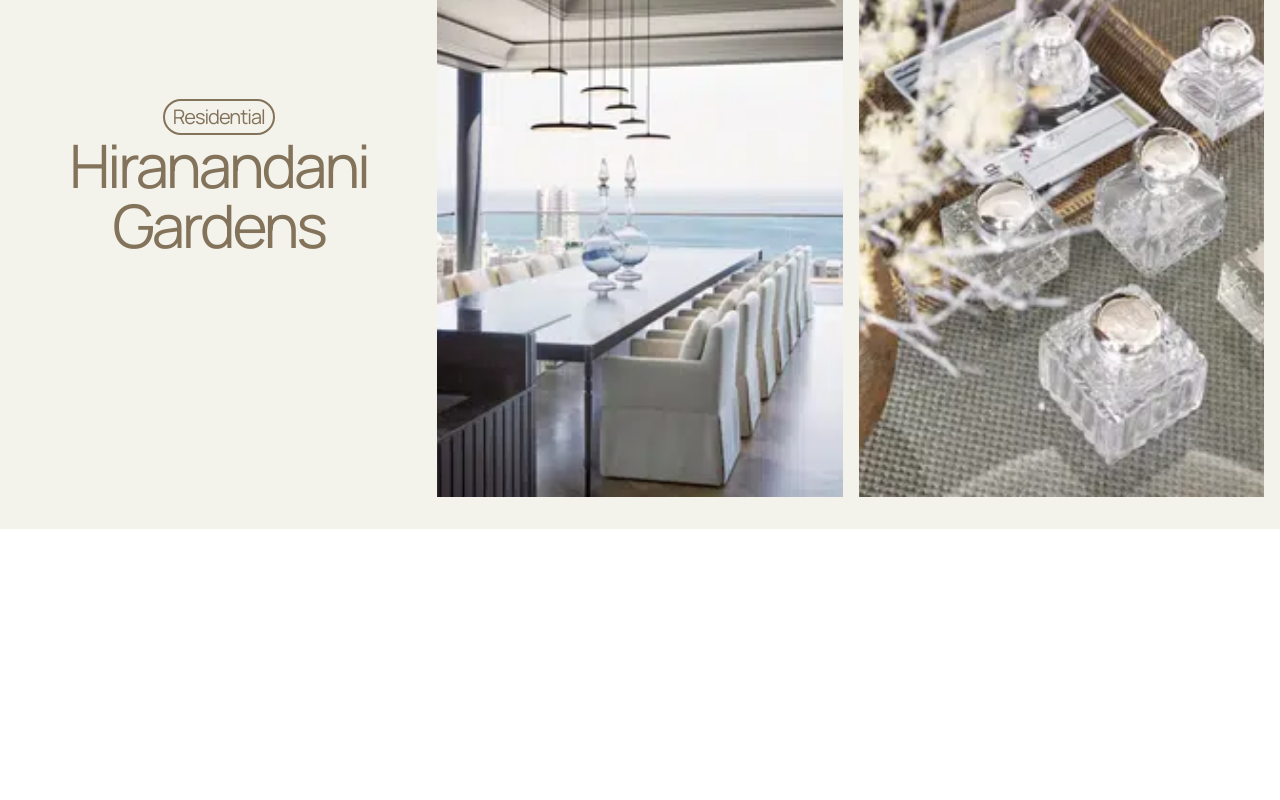
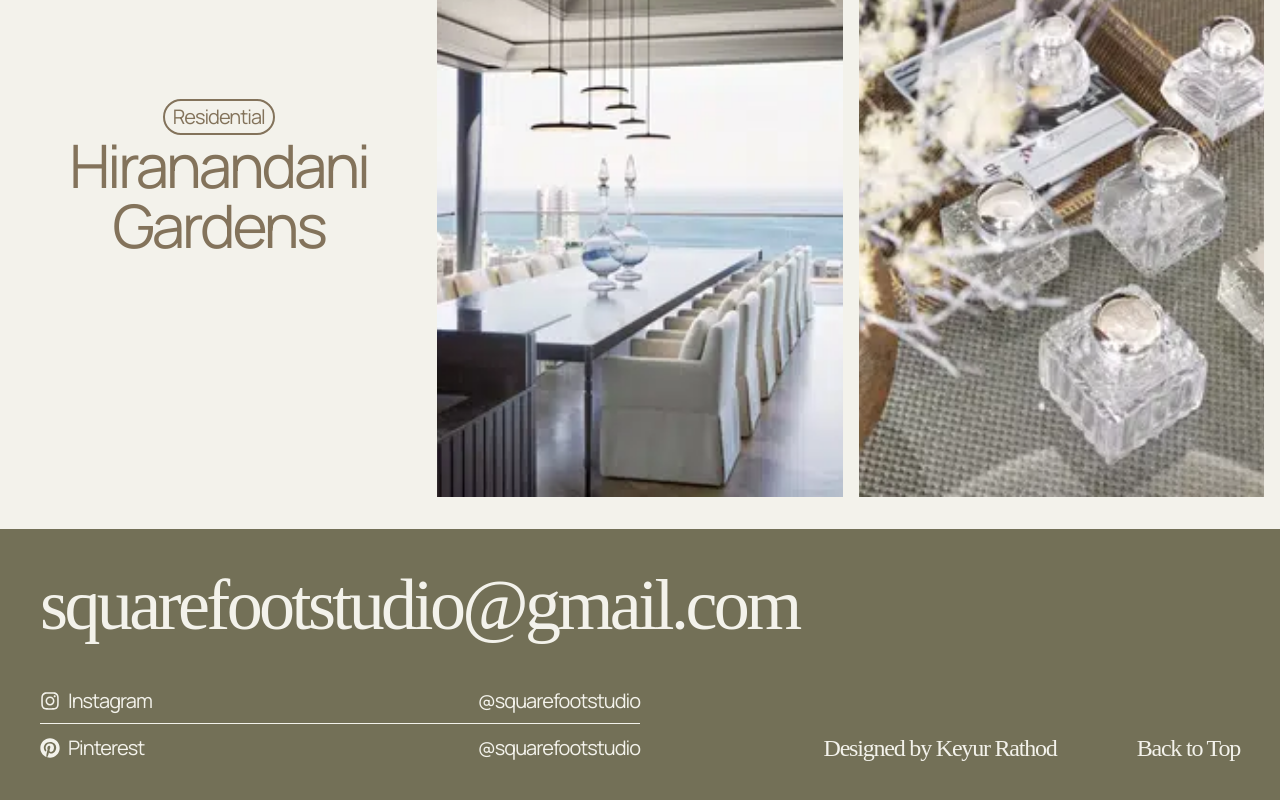
Before and after one commit to Keyurrr14/SquareFoot.studio, a React (Create React App) app: page / in a window 1280 px wide. Shown: the part 4222-5022 px from the top of the page. Before the commit the page ends 4751 px from the top, so only its background shows below. Built offline with nearby package versions, Linux system fonts and the light colour scheme; a web font is replaced by a local one.

Commit message:
Footer added

```diff
--- a/package.json
+++ b/package.json
@@ -10,6 +10,7 @@
     "locomotive-scroll": "^4.1.4",
     "react": "^18.3.1",
     "react-dom": "^18.3.1",
+    "react-icons": "^5.3.0",
     "react-router-dom": "^7.0.1",
     "react-scripts": "5.0.1",
     "react-scroll-parallax": "^3.4.5",
--- /dev/null
+++ b/src/components/Footer.jsx
@@ -0,0 +1,47 @@
+import { FaInstagram, FaPinterest } from "react-icons/fa6";
+
+export default function Footer() {
+  return (
+    <div className="w-full h-[200px] sm:h-[225px] md:h-[250px] lg:h-[275px] bg-[#737057] p-4 sm:p-6 md:p-8 lg:p-10 flex flex-col items-start">
+      <h1 className="font-marbley text-beige text-2xl sm:text-3xl md:text-4xl lg:text-5xl xl:text-7xl tracking-tighter break-words relative group cursor-pointer">
+        squarefootstudio@gmail.com
+        <span className="absolute bottom-0 left-0 w-0 h-0.5 bg-beige transition-all duration-300 group-hover:w-full"></span>
+      </h1>
+      <div className="w-full md:w-1/2 flex flex-row items-center justify-between mt-auto">
+        <div className="flex items-center gap-2">
+          <FaInstagram className="text-beige text-xs sm:text-sm md:text-base lg:text-lg xl:text-xl" />
+          <h1 className="font-manrope text-beige text-xs sm:text-sm md:text-base lg:text-lg xl:text-xl tracking-tighter">
+            Instagram
+          </h1>
+        </div>
+        <h1 className="font-manrope text-beige text-xs sm:text-sm md:text-base lg:text-lg xl:text-xl tracking-tighter">
+          @squarefootstudio
+        </h1>
+      </div>
+      <hr className="w-full md:w-1/2 border-beige my-2" />
+      <div className="w-full flex flex-col sm:flex-row items-start sm:items-center justify-between gap-4 sm:gap-0">
+        <div className="flex flex-row items-center justify-between w-full md:w-1/2">
+          <div className="flex items-center gap-2">
+            <FaPinterest className="text-beige text-xs sm:text-sm md:text-base lg:text-lg xl:text-xl" />
+            <h1 className="font-manrope text-beige text-xs sm:text-sm md:text-base lg:text-lg xl:text-xl tracking-tighter">
+              Pinterest
+            </h1>
+          </div>
+          <h1 className="font-manrope text-beige text-xs sm:text-sm md:text-base lg:text-lg xl:text-xl tracking-tighter">
+            @squarefootstudio
+          </h1>
+        </div>
+        <div className="flex flex-col sm:flex-row items-start sm:items-center gap-2 sm:gap-x-8 md:gap-x-12 lg:gap-x-20">
+          <h1 className="font-marbley text-beige text-sm sm:text-base md:text-lg lg:text-xl xl:text-2xl tracking-tighter cursor-pointer relative group">
+            Designed by Keyur Rathod
+            <span className="absolute bottom-0 left-0 w-0 h-[1px] bg-beige transition-all duration-300 group-hover:w-full"></span>
+          </h1>
+          <h1 className="font-marbley text-beige text-sm sm:text-base md:text-lg lg:text-xl xl:text-2xl tracking-tighter cursor-pointer relative group">
+            Back to Top
+            <span className="absolute bottom-0 left-0 w-0 h-[1px] bg-beige transition-all duration-300 group-hover:w-full"></span>
+          </h1>
+        </div>
+      </div>
+    </div>
+  );
+}
--- a/src/pages/Home.jsx
+++ b/src/pages/Home.jsx
@@ -4,6 +4,7 @@
 import HomeImage2 from "../assets/images/HomeImage2.webp";
 import HomeImage3 from "../assets/images/HomeImage3.webp";
 import HomeImage4 from "../assets/images/HomeImage4.webp";
+import Footer from "../components/Footer";
 import ProjectSection from "../components/ProjectSection";
 
 export default function Home() {
@@ -116,6 +117,7 @@
           order={[1, 3, 2]}
         />
       </div>
+      <Footer />
     </>
   );
 }
```
Also changed, not shown: 1 other file (tests, documents, lock files or other folders).
